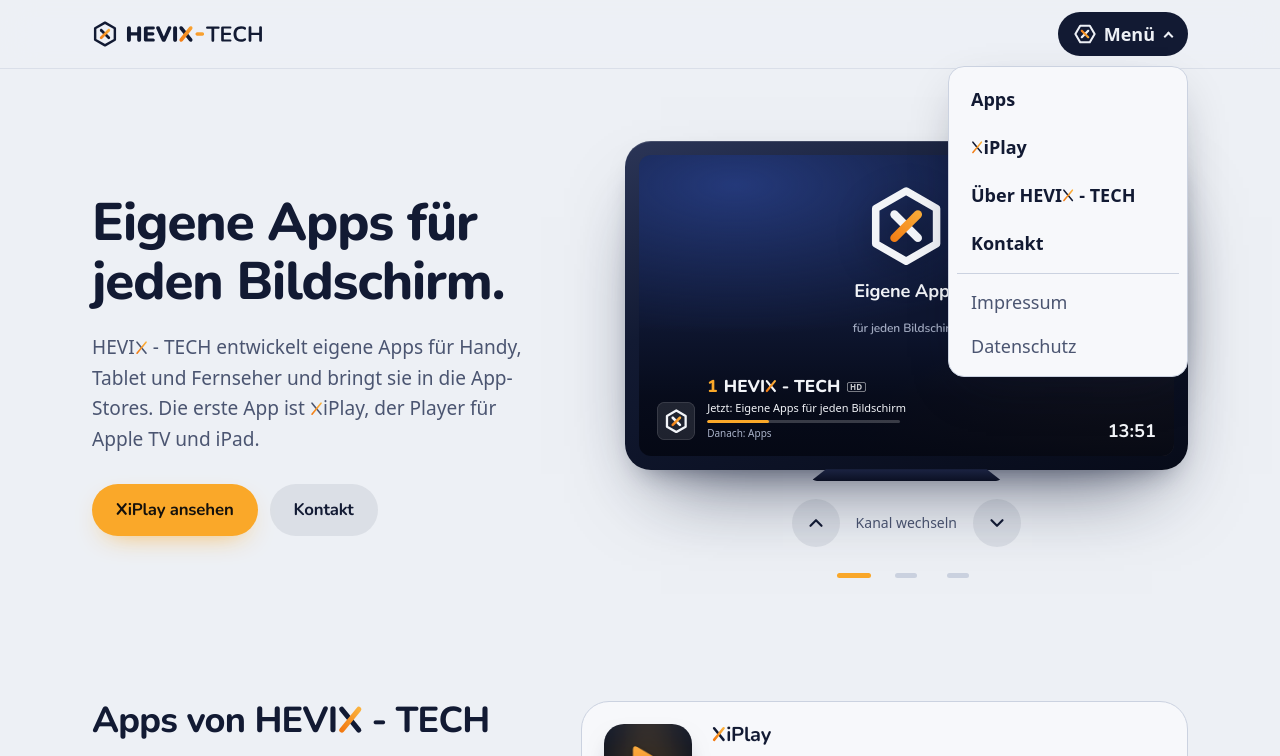
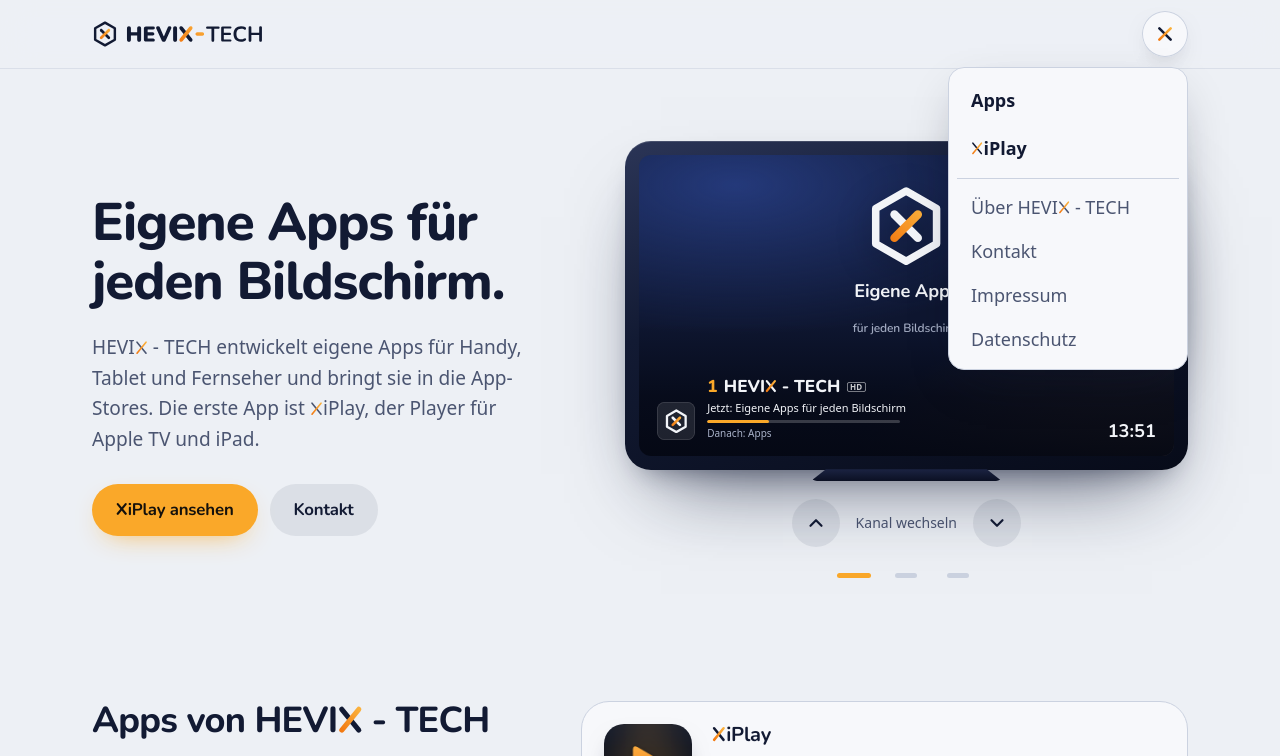
Before and after one commit to Jaber0902/hevix-tech-site, a plain HTML site: page index.html in a window 1280 px wide. Both pictures are taken after a click on the heading "Menü". Shown: the top 756 px of the page. Drawn offline with Linux system fonts and the light colour scheme.

Commit message:
Website: neuer Menü-Button, Menü in zwei Gruppen
- Runder Glas-Knopf mit zwei Strichen, die sich beim Öffnen zum
  Logo-X drehen (oranger Strich oben); Menü gleitet weich auf,
  ohne Animation bei „Bewegung reduzieren“
- Oben Apps und XiPlay, darunter Über, Kontakt, Impressum, Datenschutz

Co-Authored-By: Claude Opus 5.5 <noreply@anthropic.com>

```diff
--- a/assets/site.css
+++ b/assets/site.css
@@ -143,29 +143,37 @@ a, button, summary { touch-action: manipulation; -webkit-tap-highlight-color: tr
 .menu { position: relative; }
 .menu summary {
   list-style: none; cursor: pointer;
-  display: inline-flex; align-items: center; gap: 8px; min-height: 44px; padding: 0 16px;
-  border-radius: 999px; font-weight: 600; background: color-mix(in srgb, var(--ink) 7%, transparent);
+  display: grid; place-items: center; width: 46px; height: 46px; border-radius: 50%;
+  color: var(--ink);
+  background: color-mix(in srgb, var(--ink) 6%, transparent);
+  box-shadow: inset 0 0 0 1px color-mix(in srgb, var(--ink) 9%, transparent);
+  transition: background .2s ease, box-shadow .2s ease, transform .15s ease;
 }
 .menu summary::-webkit-details-marker { display: none; }
-.menu summary svg { width: 18px; height: 18px; }
-.menu summary .menu-mark { width: 22px; height: 22px; transition: transform .35s cubic-bezier(.2, .8, .2, 1); }
-.menu[open] summary .menu-mark { transform: rotate(90deg); }
-@media (prefers-reduced-motion: reduce) { .menu summary .menu-mark { transition: none; } .menu[open] summary .menu-mark { transform: none; } }
-.menu summary::after {
-  content: ""; width: 7px; height: 7px; margin-left: 2px;
-  border-right: 2px solid currentColor; border-bottom: 2px solid currentColor;
-  transform: translateY(-2px) rotate(45deg); transition: transform .2s ease;
-}
-.menu[open] summary::after { transform: translateY(2px) rotate(-135deg); }
+.menu summary:hover { background: color-mix(in srgb, var(--ink) 10%, transparent); }
+.menu summary:active { transform: scale(.94); }
+.menu[open] summary { background: var(--paper-raised); box-shadow: inset 0 0 0 1px var(--line), 0 10px 26px -14px rgba(10, 15, 34, .5); }
+/* zwei Striche → beim Öffnen das Logo-X (Strich in Schriftfarbe, orange darüber) */
+.menu-icon { width: 24px; height: 24px; overflow: visible; }
+.menu-icon line { stroke-width: 2.6; stroke-linecap: round; transform-box: view-box; transform-origin: 12px 12px;
+  transition: transform .38s cubic-bezier(.2, .8, .2, 1), stroke .2s ease; }
+.menu-icon .l1 { stroke: currentColor; transform: translateY(-4px) rotate(0deg); }
+.menu-icon .l2 { stroke: currentColor; transform: translateY(4px) rotate(0deg); }
+.menu[open] .menu-icon .l1 { transform: translateY(0) rotate(45deg); }
+.menu[open] .menu-icon .l2 { transform: translateY(0) rotate(-45deg); stroke: url(#mxg); }
+@media (prefers-reduced-motion: reduce) { .menu-icon line { transition: none; } }
 .menu li.sep { border-top: 1px solid var(--line); margin-top: 6px; padding-top: 6px; }
-.menu li.sep a, .menu li.sep + li a { color: var(--ink-soft); font-weight: 500; min-height: 44px; }
-.menu[open] summary { background: var(--ink); color: var(--paper); }
+.menu li.sep a, .menu li.sep ~ li a { color: var(--ink-soft); font-weight: 500; min-height: 44px; }
 .menu ul {
   position: absolute; right: 0; top: calc(100% + 10px); min-width: 240px;
   list-style: none; margin: 0; padding: 8px;
   background: var(--paper-raised); border: 1px solid var(--line); border-radius: var(--radius-m);
   box-shadow: 0 18px 50px -20px rgba(10, 15, 34, .45);
+  transform-origin: top right;
 }
+.menu[open] ul { animation: menu-in .24s cubic-bezier(.2, .8, .2, 1); }
+@keyframes menu-in { from { opacity: 0; transform: translateY(-6px) scale(.97); } }
+@media (prefers-reduced-motion: reduce) { .menu[open] ul { animation: none; } }
 .menu li a {
   display: flex; align-items: center; min-height: 48px; padding: 0 14px; border-radius: var(--radius-s);
   text-decoration: none; font-weight: 600;
--- a/index.html
+++ b/index.html
@@ -17,7 +17,7 @@
 <link rel="icon" href="/favicon.svg" type="image/svg+xml">
 <link rel="apple-touch-icon" href="/apple-touch-icon.png">
 <link rel="preload" href="/assets/fonts/nunito-latin.woff2" as="font" type="font/woff2" crossorigin>
-<link rel="stylesheet" href="/assets/site.css?v=11">
+<link rel="stylesheet" href="/assets/site.css?v=13">
 <script>document.documentElement.classList.add("js")</script>
 <script src="/assets/vendor/gsap.min.js" defer></script>
 <script src="/assets/site.js?v=9" defer></script>
@@ -55,13 +55,13 @@
     <a class="brand" href="/" aria-label="HEVIX - TECH, zur Startseite"><svg viewBox="0 0 318 48" aria-hidden="true"><use href="#logo"/></svg></a>
     <nav aria-label="Hauptmenü">
       <details class="menu">
-        <summary><svg class="menu-mark" viewBox="0 0 48 48" aria-hidden="true"><use href="#mark"/></svg>Menü</summary>
+        <summary><svg class="menu-icon" viewBox="0 0 24 24" aria-hidden="true"><defs><linearGradient id="mxg" gradientUnits="userSpaceOnUse" x1="4" y1="12" x2="20" y2="12"><stop offset="0" stop-color="#F27A12"/><stop offset="1" stop-color="#FBB13C"/></linearGradient></defs><line class="l1" x1="4" y1="12" x2="20" y2="12"/><line class="l2" x1="4" y1="12" x2="20" y2="12"/></svg><span class="sr-only">Menü</span></summary>
         <ul>
           <li><a href="#apps">Apps</a></li>
           <li><a href="#xiplay"><span translate="no"><span class="bxw"><svg class="bx" viewBox="0 0 97 100" aria-hidden="true"><use href="#bx"/></svg><span class="sr-only">X</span>iPlay</span></span></a></li>
-          <li><a href="#ueber"><span>Über <span translate="no"><span class="bxw">HEVI<svg class="bx" viewBox="0 0 97 100" aria-hidden="true"><use href="#bx"/></svg><span class="sr-only">X</span></span>&nbsp;-&nbsp;TECH</span></span></a></li>
+          <li class="sep"><a href="#ueber"><span>Über <span translate="no"><span class="bxw">HEVI<svg class="bx" viewBox="0 0 97 100" aria-hidden="true"><use href="#bx"/></svg><span class="sr-only">X</span></span>&nbsp;-&nbsp;TECH</span></span></a></li>
           <li><a href="#kontakt">Kontakt</a></li>
-          <li class="sep"><a href="/impressum.html">Impressum</a></li>
+          <li><a href="/impressum.html">Impressum</a></li>
           <li><a href="/datenschutz.html">Datenschutz</a></li>
         </ul>
       </details>
```
Also changed, not shown: 404.html (+1 -1 lines), datenschutz.html (+1 -1 lines), impressum.html (+1 -1 lines).
